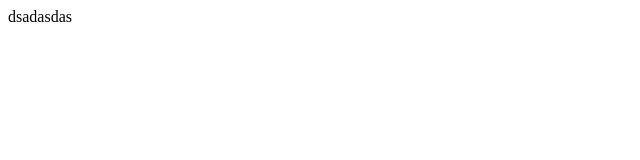
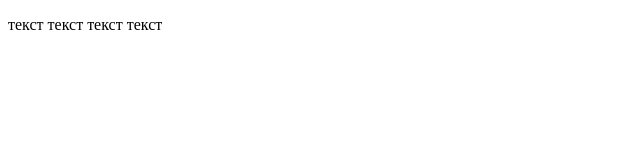
Before and after one commit to kjdkask/Git-Last, a plain HTML site: page TesT.html in a window 1280 px wide. Shown: the whole page, without its empty margins (0-640 px from the left). Drawn offline with Linux system fonts and the light colour scheme.

Commit message:
Test.html added

```diff
--- a/TesT.html
+++ b/TesT.html
@@ -1,4 +1,9 @@
 <!DOCTYPE html>
 <html>
-    <head>dsadasdas</head>
+    <head>
+        <title>заголовок страницы</title>
+    </head>
+<body>
+<p> текст текст текст текст</p>
+</body>
 </html>
```
Also changed, not shown: 1 other file.
